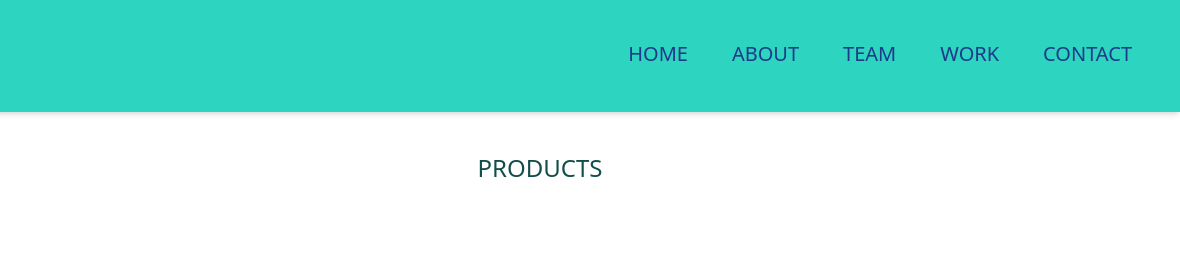
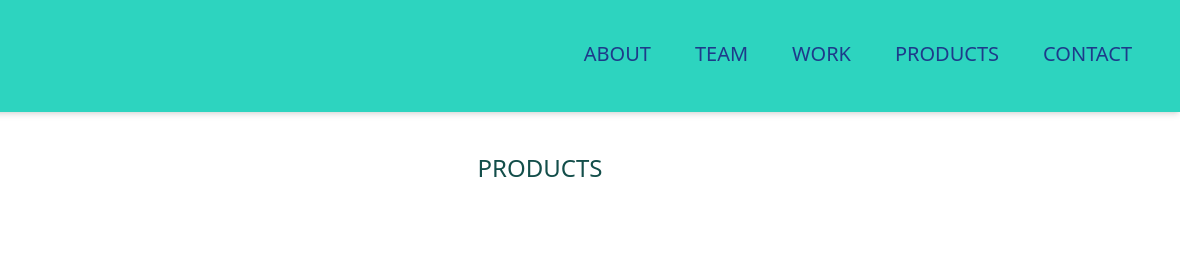
Before and after one commit to Navmarg-Research-and-Innovation/Navmarg-research-and-innovation.github.io, a plain HTML site: page products.html in a window 1280 px wide. Shown: the top 280 px of the page, 100-1280 px from the left. Drawn offline with nearby package versions, Linux system fonts and the light colour scheme.

Commit message:
Acc. to new Navbar

```diff
--- a/products.html
+++ b/products.html
@@ -15,7 +15,6 @@
 
 
 
-
 <body>
 
     <header class="text-gray-600 body-font bg-teal-400 shadow-md">
@@ -30,11 +29,6 @@
 
             <nav class="md:ml-auto flex flex-wrap items-center text-base justify-center">
 
-
-                <button onclick="window.location.href='index.html';"
-                    class="mr-5 inline-flex items-center  border-0 py-1 px-3 focus:outline-none hover:bg-gray-100 rounded font-medium title-font text-blue-900 mb-1 text-xl">HOME
-                </button>
-
                 <button onclick="window.location.href='about.html';"
                     class="mr-5 inline-flex items-center  border-0 py-1 px-3 focus:outline-none hover:bg-gray-100 rounded font-medium title-font text-blue-900 mb-1 text-xl">ABOUT
                 </button>
@@ -43,8 +37,14 @@
                     class="mr-5 inline-flex items-center  border-0 py-1 px-3 focus:outline-none hover:bg-gray-100 rounded font-medium title-font text-blue-900 mb-1 text-xl">TEAM
                 </button>
 
+
                 <button onclick="window.location.href='work.html';"
                     class="mr-5 inline-flex items-center  border-0 py-1 px-3 focus:outline-none hover:bg-gray-100 rounded font-medium title-font text-blue-900 mb-1 text-xl">WORK
+                </button>
+
+
+                <button onclick="window.location.href='products.html';"
+                    class="mr-5 inline-flex items-center  border-0 py-1 px-3 focus:outline-none hover:bg-gray-100 rounded font-medium title-font text-blue-900 mb-1 text-xl">PRODUCTS
                 </button>
 
                 <button onclick=" window.location.href='contact.html' ;"
```
